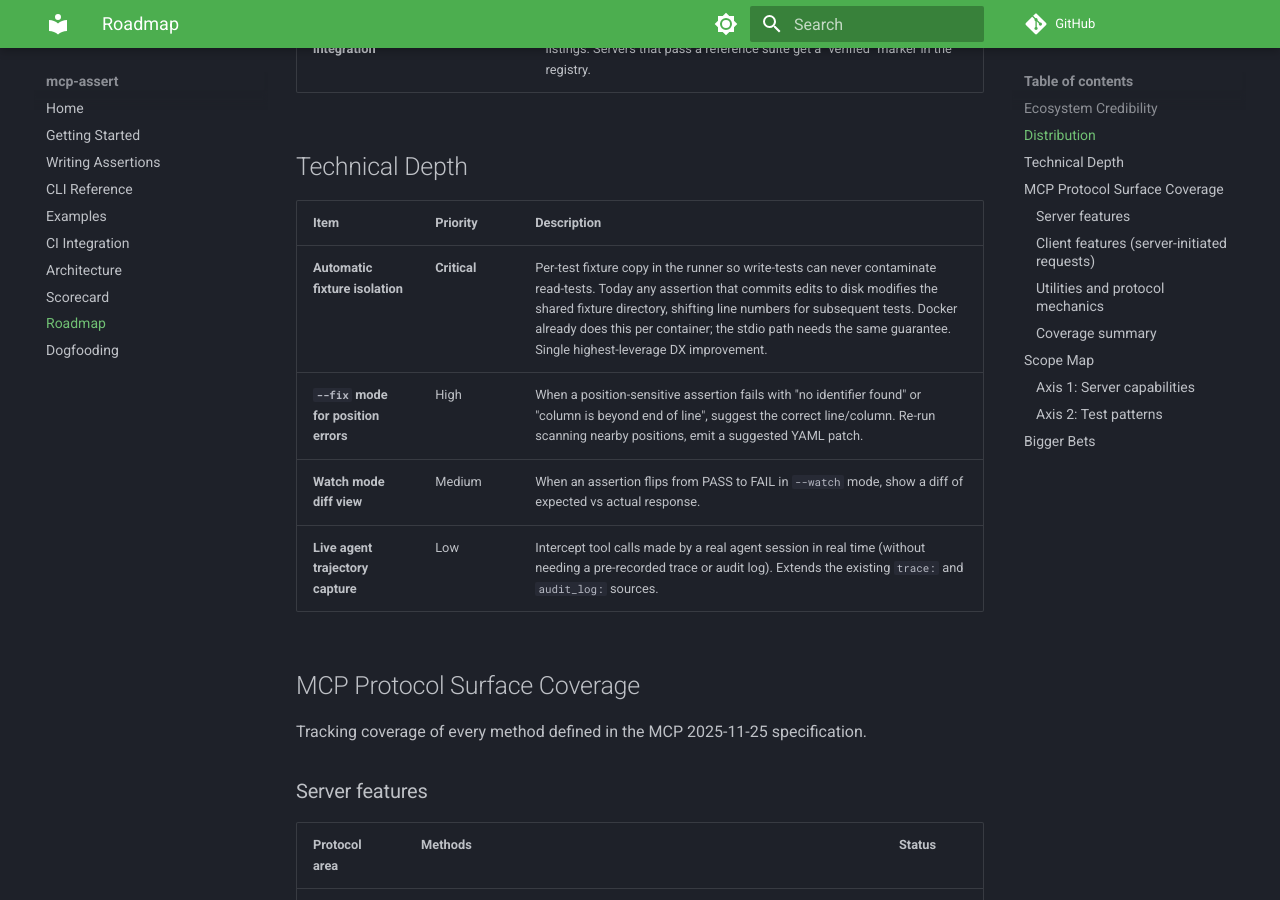
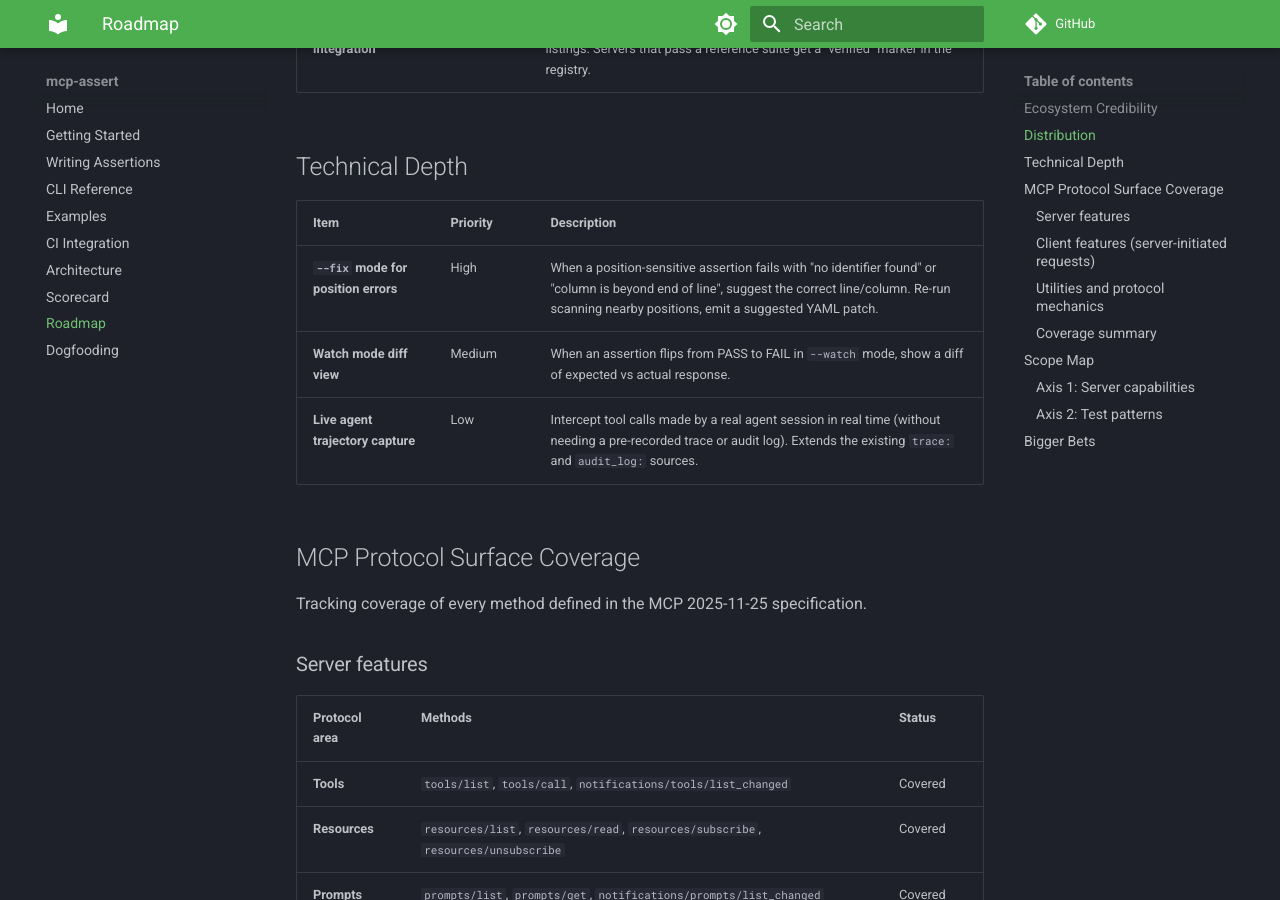
Before and after one commit to blackwell-systems/mcp-assert, an MkDocs documentation site: the page built from docs/roadmap.md, in a window 1280 px wide and 900 px high, scrolled down 967 px. Built offline with MkDocs 1.6.1 and Material for MkDocs 9.7.7, drawn with Linux system fonts in a browser that asks for light colours; comment, search, counter and statistics services are not loaded.

Commit message:
docs: remove fixture isolation from roadmap (shipped)

```diff
--- a/docs/roadmap.md
+++ b/docs/roadmap.md
@@ -22,7 +22,6 @@
 
 | Item | Priority | Description |
 |------|----------|-------------|
-| **Automatic fixture isolation** | **Critical** | Per-test fixture copy in the runner so write-tests can never contaminate read-tests. Today any assertion that commits edits to disk modifies the shared fixture directory, shifting line numbers for subsequent tests. Docker already does this per container; the stdio path needs the same guarantee. Single highest-leverage DX improvement. |
 | **`--fix` mode for position errors** | High | When a position-sensitive assertion fails with "no identifier found" or "column is beyond end of line", suggest the correct line/column. Re-run scanning nearby positions, emit a suggested YAML patch. |
 | **Watch mode diff view** | Medium | When an assertion flips from PASS to FAIL in `--watch` mode, show a diff of expected vs actual response. |
 | **Live agent trajectory capture** | Low | Intercept tool calls made by a real agent session in real time (without needing a pre-recorded trace or audit log). Extends the existing `trace:` and `audit_log:` sources. |
```
